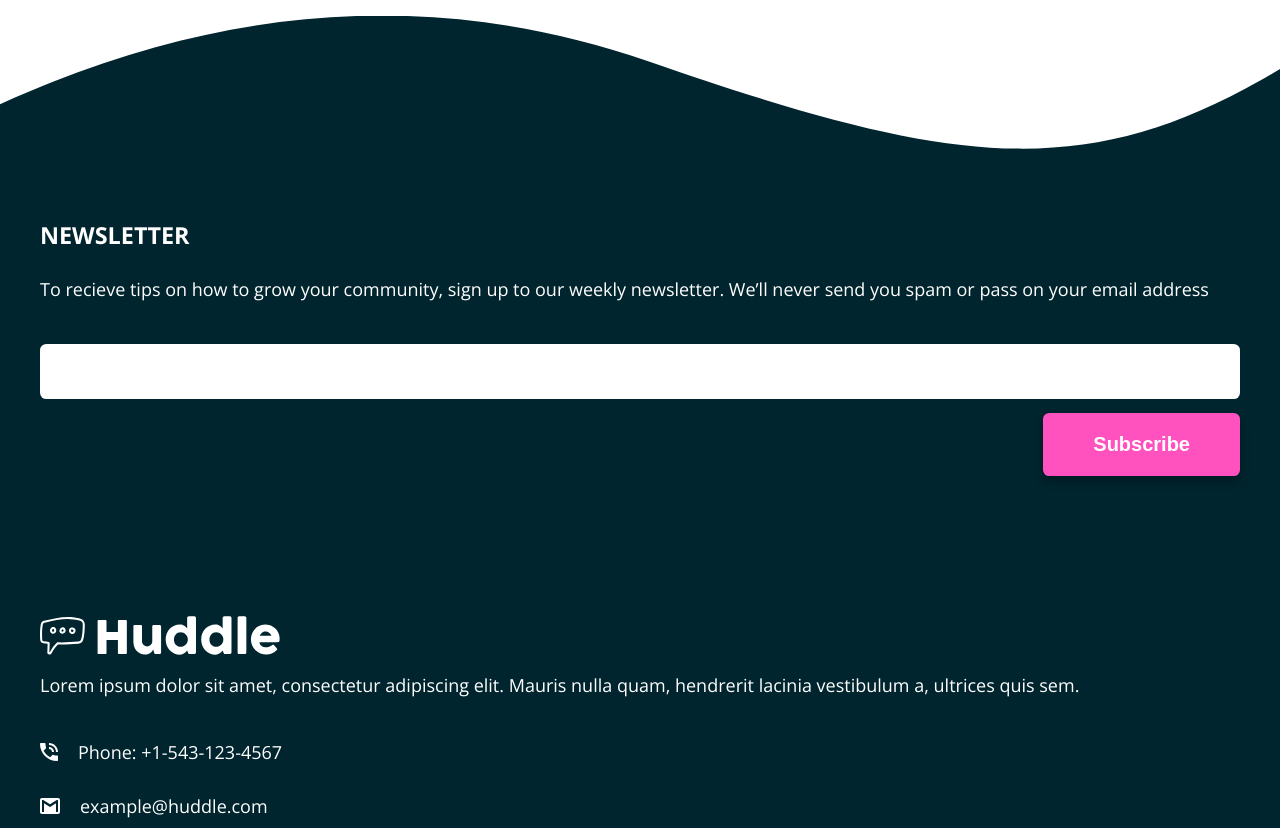
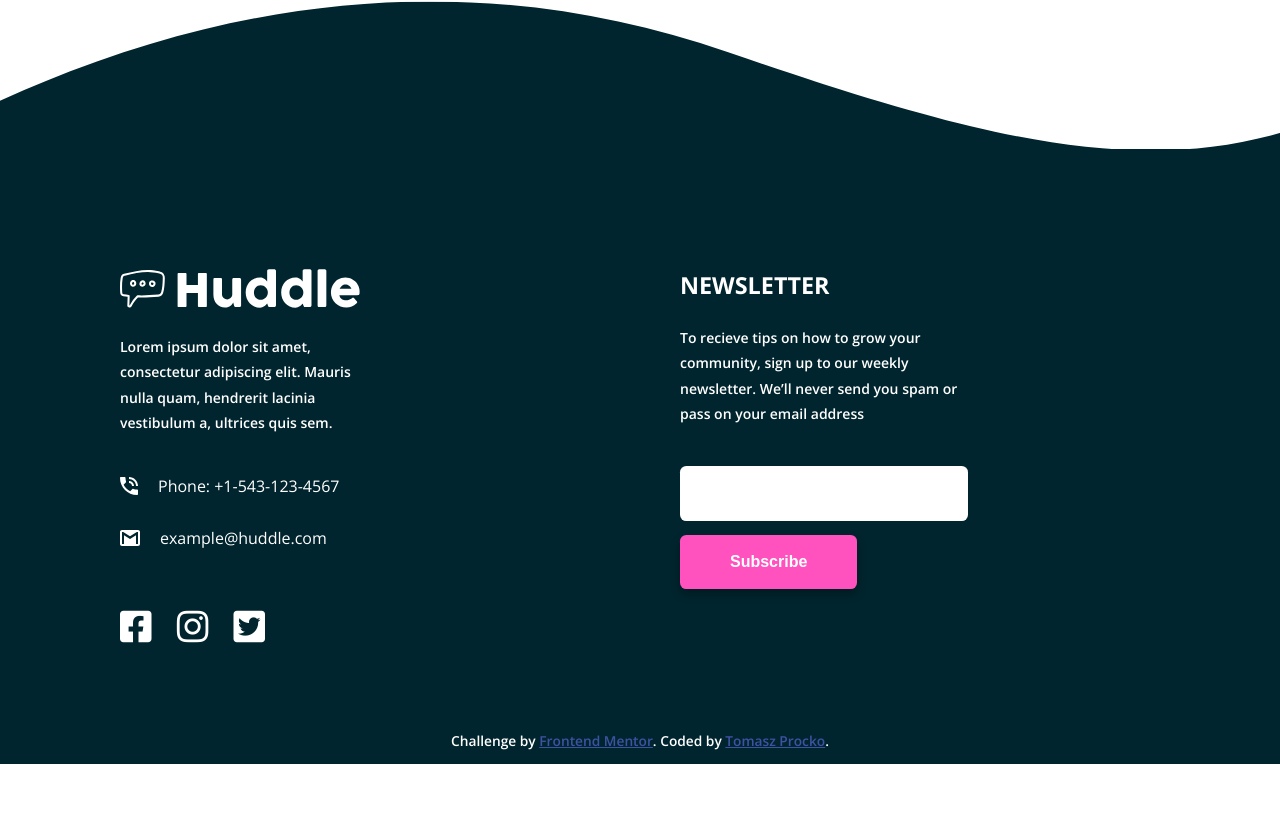
Before and after one commit to prociek/Huddle-landing-page-with-curved-sections, a plain HTML site: page index.html in a window 1280 px wide. Shown: the part 4492-5320 px from the top of the page. After the commit the page ends 5256 px from the top, so only its background shows below. Drawn offline with nearby package versions, Linux system fonts and the light colour scheme.

Commit message:
updating responsive footer for desktop

```diff
--- a/index.html
+++ b/index.html
@@ -140,13 +140,14 @@
       </section>
     </main>
     <footer>
-      <picture>
+      <picture class="svg__top">
         <source
         srcset="./images/bg-footer-top-desktop.svg"
         media="(min-width: 56.25em)"
         />
-          <img class="svg__top" src="./images/bg-footer-top-mobile.svg" alt="" />
+          <img src="./images/bg-footer-top-mobile.svg" alt="" />
       </picture>
+      <div class="footer-contact-box">
         <div class="newslatter">
           <h3>Newsletter</h3>
           <p>
@@ -195,6 +196,7 @@
             <i class="fab fa-twitter-square"></i>
           </div>
         </div>
+      </div>
       <p class="attribution">
         Challenge by
         <a href="https://www.frontendmentor.io?ref=challenge" target="_blank"
--- a/styles.css
+++ b/styles.css
@@ -180,7 +180,7 @@
 
 /* Section Build your community */
 .build-your-community {
-  margin-bottom: 18rem;
+  margin-bottom: 15rem;
   display: flex;
   flex-direction: column;
   align-items: center;
@@ -198,7 +198,7 @@
   background-color: var(--background-dark);
   color: #fff;
   position: relative;
-  padding: 3.5rem 2rem 2rem 2rem;
+  padding: 3.5rem 2rem 0.5rem 2rem;
 }
 
 footer .svg__top {
@@ -206,7 +206,7 @@
   top: 0;
   left: 0;
   width: 100%;
-  transform: translateY(-95%);
+  transform: translateY(-90%);
 }
 
 footer .newslatter {
@@ -395,4 +395,60 @@
     font-size: 2rem;
     margin-bottom: 2rem;
   }
+
+  /* Footer */
+  footer {
+    padding: 6rem 6rem 0.5rem;
+  }
+
+  footer .footer-contact-box {
+    display: grid;
+    grid-template-columns: 1fr 1fr;
+  }
+
+  footer .newslatter {
+    margin-left: 2rem;
+    grid-area: 1/2/2/2;
+  }
+
+  footer p {
+    font-size: 0.7rem;
+    font-weight: 600;
+    line-height: 1.8;
+    width: 62%;
+  }
+
+  footer .contact p {
+    width: 50%;
+  }
+
+  footer form {
+    text-align: left;
+  }
+
+  footer input {
+    width: 60%;
+    margin-right: 2rem;
+  }
+
+  footer button.btn-primary {
+    padding: 0.9rem 2.5rem;
+    font-size: 0.8rem;
+  }
+
+  footer svg {
+    margin-bottom: 1rem;
+  }
+
+  footer .contact-item {
+    font-size: 0.8rem;
+  }
+
+  .attribution {
+    margin: 0 auto;
+    font-size: 0.687rem;
+  }
+  .attribution a {
+    color: hsl(228, 45%, 44%);
+  }
 }
```
Lines whose indentation alone changed are shown as unchanged.
